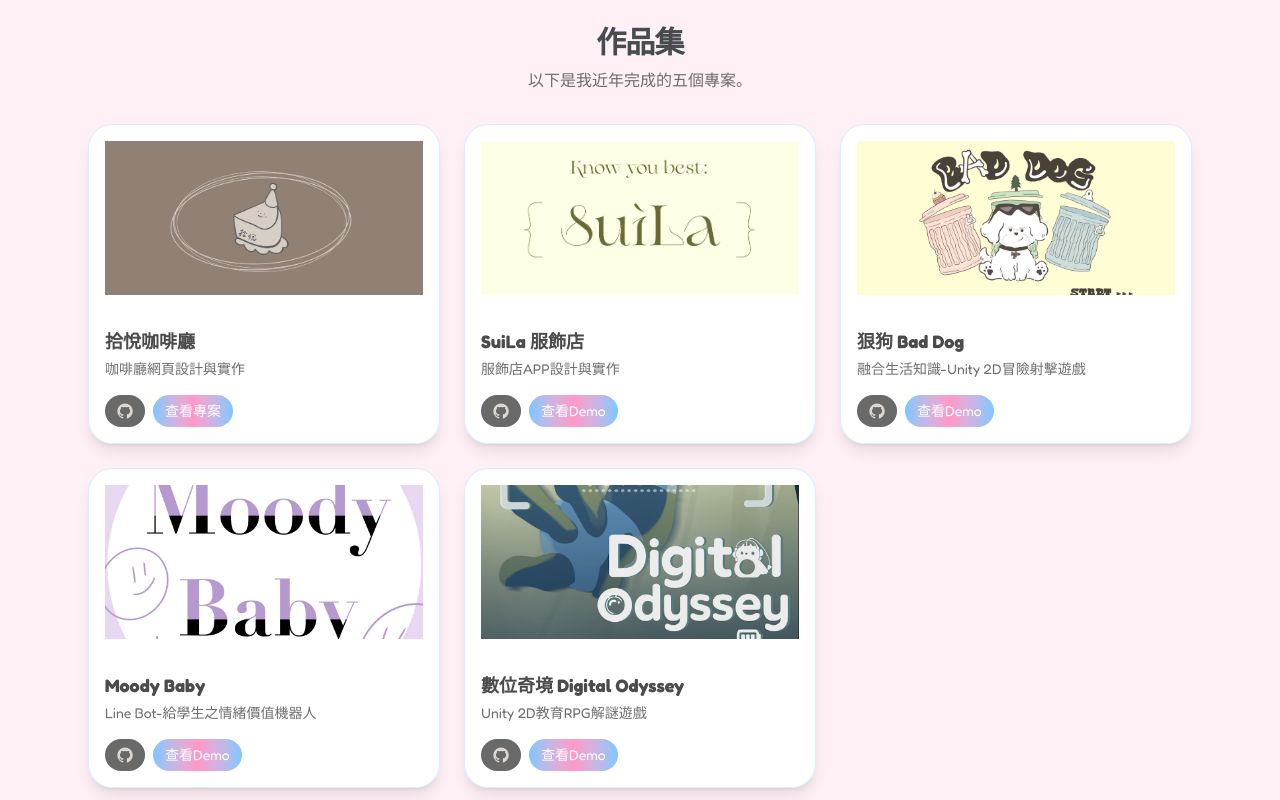
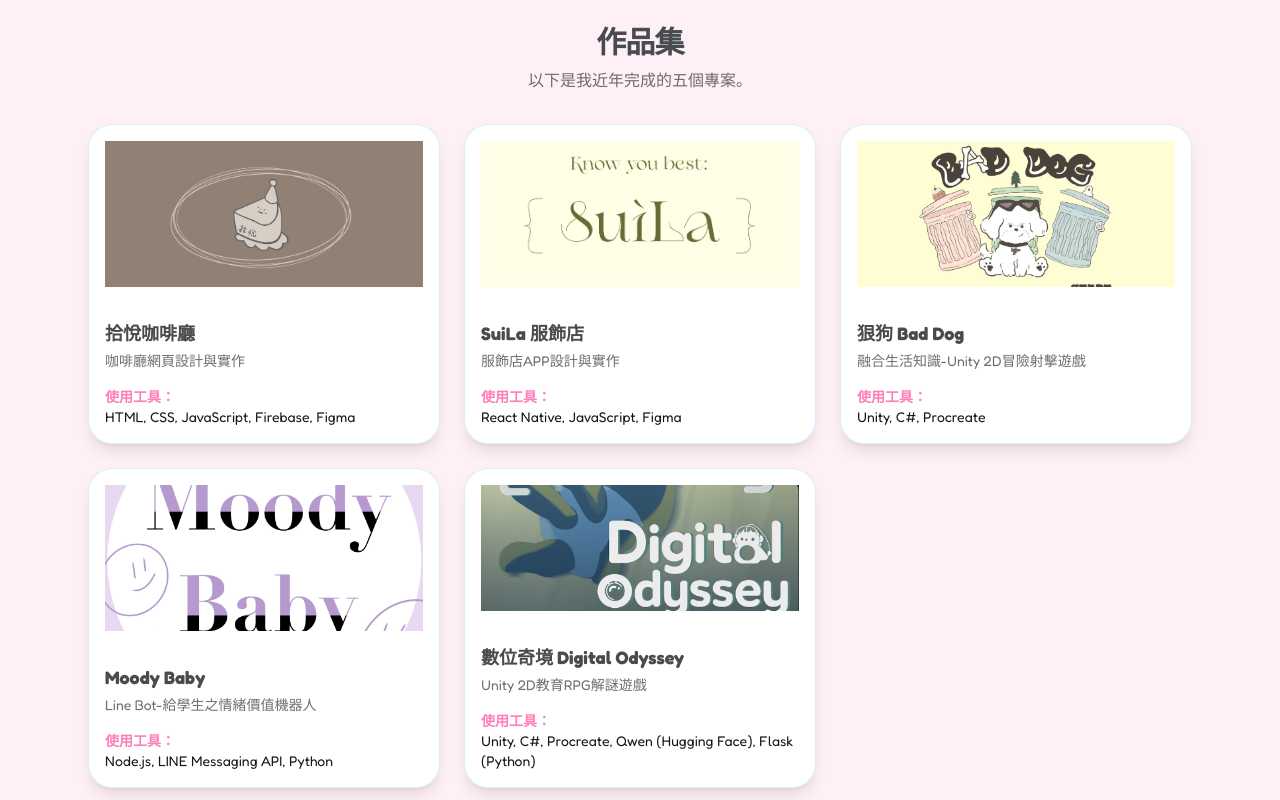
Before and after one commit to ddhcyw/Nancy-s-Web, a Next.js app: page / in a window 1280 px wide. Shown: the part 840-1640 px from the top of the page. Built offline with nearby package versions, Linux system fonts and the light colour scheme.

Commit message:
fix projectCard

```diff
--- a/app/page.tsx
+++ b/app/page.tsx
@@ -99,7 +99,20 @@
           <div className="p-4 flex flex-col justify-between flex-1">
             <h3 className="text-lg font-bold text-[#4B4B4B]">{title}</h3>
             <p className="mt-1 text-sm text-[#4B4B4B]/80">{description}</p>
-            <div className="mt-4 flex gap-2">
+            <div className="mt-4 text-sm">
+              <p className="font-semibold text-[#FF7EB9]">使用工具：</p>
+              <p>{tools}</p>
+            </div>
+          </div>
+        </div>
+
+        {/* 背面 */}
+        <div className="absolute inset-0 backface-hidden rotate-y-180 bg-white rounded-[24px] border border-[#7AC7FF]/30 p-6 flex flex-col justify-between">
+          <div>
+            <h3 className="text-lg font-bold text-[#4B4B4B]">{title}</h3>
+            <p className="mt-2 text-sm text-[#4B4B4B]/80">{story}</p>
+          </div>
+          <div className="mt-4 flex justify-end gap-2">
             <a
               href={github}
               target="_blank"
@@ -120,19 +133,6 @@
                 {linkLabel || "查看 Demo"}
               </a>
             )}
-            </div>
-          </div>
-        </div>
-
-        {/* 背面 */}
-        <div className="absolute inset-0 backface-hidden rotate-y-180 bg-white rounded-[24px] border border-[#7AC7FF]/30 p-6 flex flex-col justify-between">
-          <div>
-            <h3 className="text-lg font-bold text-[#4B4B4B]">{title}</h3>
-            <p className="mt-2 text-sm text-[#4B4B4B]/80">{story}</p>
-          </div>
-          <div className="mt-4 text-sm">
-            <p className="font-semibold text-[#FF7EB9]">使用工具：</p>
-            <p>{tools}</p>
           </div>
         </div>
       </div>
--- a/src/app/page.tsx
+++ b/src/app/page.tsx
@@ -99,17 +99,11 @@
           <div className="p-4 flex flex-col justify-between flex-1">
             <h3 className="text-lg font-bold text-[#4B4B4B]">{title}</h3>
             <p className="mt-1 text-sm text-[#4B4B4B]/80">{description}</p>
-            <div className="mt-4 flex gap-2">
-              <a href={github} target="_blank" rel="noreferrer" className="flex items-center gap-2 text-sm px-3 py-1.5 rounded-full bg-gradient-to-r from-[#FF7EB9] via-[#7AC7FF] to-[#FF7EB9]/80 text-white hover:scale-105 transition-all">
-                <Image src="/images/github-mark.png" alt="GitHub" width={16} height={16} className="invert" />
-                GitHub
-              </a>
-              {demo && (
-                <a href={demo} target="_blank" rel="noreferrer" className="text-sm px-3 py-1.5 rounded-full bg-gradient-to-r from-[#7AC7FF] via-[#FF7EB9]/80 to-[#7AC7FF] text-white hover:scale-105 transition-all">
-                  {linkLabel || "查看 Demo"}
-                </a>
-              )}
-            </div>
+
+            <div className="mt-4 text-sm">
+            <p className="font-semibold text-[#FF7EB9]">使用工具：</p>
+            <p>{tools}</p>
+          </div>
           </div>
         </div>
 
@@ -119,9 +113,27 @@
             <h3 className="text-lg font-bold text-[#4B4B4B]">{title}</h3>
             <p className="mt-2 text-sm text-[#4B4B4B]/80">{story}</p>
           </div>
-          <div className="mt-4 text-sm">
-            <p className="font-semibold text-[#FF7EB9]">使用工具：</p>
-            <p>{tools}</p>
+          <div className="mt-4 flex justify-end gap-2">
+            <a
+              href={github}
+              target="_blank"
+              rel="noreferrer"
+              className="flex items-center gap-2 text-sm px-3 py-1.5 rounded-full bg-[#696969] text-white hover:scale-105 transition-all"
+            >
+              <Image
+                src="/images/github-mark.png"
+                alt="GitHub"
+                width={16}
+                height={16}
+                className="invert"
+              />
+            </a>
+
+            {demo && (
+              <a href={demo} target="_blank" rel="noreferrer" className="text-sm px-3 py-1.5 rounded-full bg-gradient-to-r from-[#7AC7FF] via-[#FF7EB9]/80 to-[#7AC7FF] text-white hover:scale-105 transition-all">
+                {linkLabel || "查看 Demo"}
+              </a>
+            )}
           </div>
         </div>
       </div>
```
Lines whose indentation alone changed are shown as unchanged.
